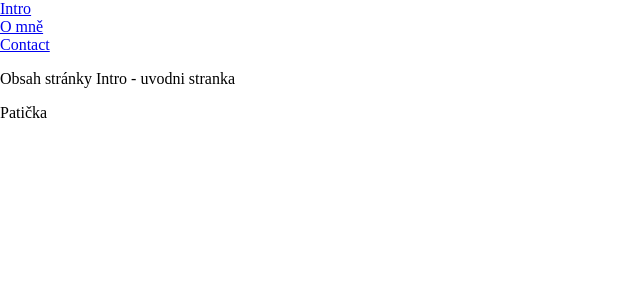
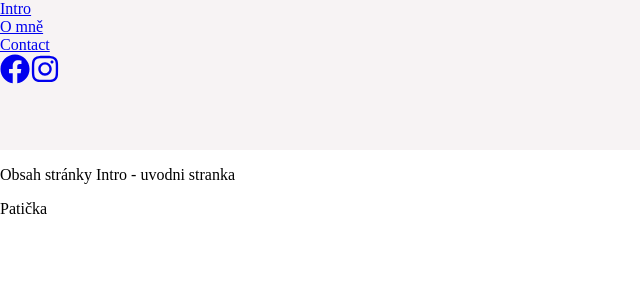
Before and after one commit to Maree13/paulinesky-studio, a React (Create React App) app: page / in a window 1280 px wide. Shown: the top 300 px of the page, without its empty margins (0-640 px from the left). Built offline with nearby package versions, Linux system fonts and the light colour scheme.

Commit message:
Navbar and social media links

```diff
--- a/package.json
+++ b/package.json
@@ -3,6 +3,7 @@
   "version": "0.1.0",
   "private": true,
   "dependencies": {
+    "@fortawesome/fontawesome-free": "^6.6.0",
     "@testing-library/jest-dom": "^5.17.0",
     "@testing-library/react": "^13.4.0",
     "@testing-library/user-event": "^13.5.0",
--- a/src/App.js
+++ b/src/App.js
@@ -4,6 +4,7 @@ import Intro from './pages/Intro';
 import Contact from './pages/Contact';
 import Error from './pages/Error';
 import SharedLayout from './pages/SharedLayout';
+import '@fortawesome/fontawesome-free/css/all.min.css';
 
 const App = () => {
   return (
--- a/src/components/Navbar.js
+++ b/src/components/Navbar.js
@@ -1,6 +1,7 @@
 import { Link } from 'react-router-dom';
 import { FaBars, FaTimes } from 'react-icons/fa'; // Importing icons
 import { useState } from 'react';
+import SocialMediaLinks from './SocialMediaLinks';
 
 const Navbar = () => {
   const [isOpen, setIsOpen] = useState(false); // Initialize state
@@ -14,11 +15,18 @@ const Navbar = () => {
       </button>
 
       <nav className={`navbar-navigation ${isOpen ? 'open' : ''}`}>
-        <Link to="/">Intro</Link>
+        <Link className="menu-link" id="menu-link-01" to="/">
+          Intro
+        </Link>
         <br />
-        <Link to="/aboutme">O mně</Link>
+        <Link className="menu-link" id="menu-link-02" to="/aboutme">
+          O mně
+        </Link>
         <br />
-        <Link to="/contact">Contact</Link>
+        <Link className="menu-link" id="menu-link-03" to="/contact">
+          Contact
+        </Link>
+        <SocialMediaLinks />
       </nav>
     </header>
   );
--- /dev/null
+++ b/src/components/SocialMediaLinks.js
@@ -0,0 +1,26 @@
+import { FaFacebook, FaInstagram } from 'react-icons/fa'; // Uistite sa, že máte nainštalované react-icons
+
+const SocialMediaLinks = () => {
+  return (
+    <div className="social-media-links">
+      <a
+        className="social-media-icon"
+        href="https://www.facebook.com/MVisagemichaelakantorova"
+        target="_blank"
+        rel="noopener noreferrer"
+      >
+        <FaFacebook size={30} />
+      </a>
+      <a
+        className="social-media-icon"
+        href="https://www.instagram.com/mvisage_michaelakantorova/"
+        target="_blank"
+        rel="noopener noreferrer"
+      >
+        <FaInstagram size={30} />
+      </a>
+    </div>
+  );
+};
+
+export default SocialMediaLinks;
--- a/src/index.css
+++ b/src/index.css
@@ -11,7 +11,39 @@ body {
 
 /* COLORS */
 
-:root {}
+:root {
+  /* BACKGROUND COLORS PAGES */
+  --background-1: #c6a9b6;
+  /* rose quartz */
+  --background-2: #B7C2CD;
+  /* french gray */
+  --background-3: #B0B4BF;
+  /* french gray 2 */
+  --background-4: #C2AEB0;
+  /* rose quartz 2 */
+  --background-5: #D8C3C0;
+  /* pale dogwood */
+  --background-6: #F1A793;
+  /* melon */
+  --background-7: #EAA29A;
+  /* melon 2 */
+  --background-8: #D5D19A;
+  /* vanilla */
+  --background-9: #D1C7C9;
+  /* silver */
+  --background-10: #B3C6D0;
+  /* columbia blue */
+
+  /* BACKGROUND COLORS HEADER AND FOOTER */
+
+  --background-footer-1: #292929;
+  /* jet */
+  --background-header-1: #F7F3F4;
+  /* snow */
+  --background-header-2: #E7DADD;
+  /* levander-blush */
+
+}
 
 
 /* FONTS */
@@ -24,12 +56,21 @@ body {
   display: none;
 }
 
+.navbar-navigation {
+  background-color: var(--background-header-1);
+  height: 150px;
+}
+
 /* NAVBAR HAMBURGER MENU _ Responsive - MOBILE */
 
 @media (max-width: 768px) {
   .hamburger {
     display: flex;
     cursor: pointer;
+    font-size: 2.5rem;
+    z-index: 1;
+    background: none;
+    border: 0;
   }
 
   .navbar-navigation {
```
Also changed, not shown: 1 other file (tests, documents, lock files or other folders).
